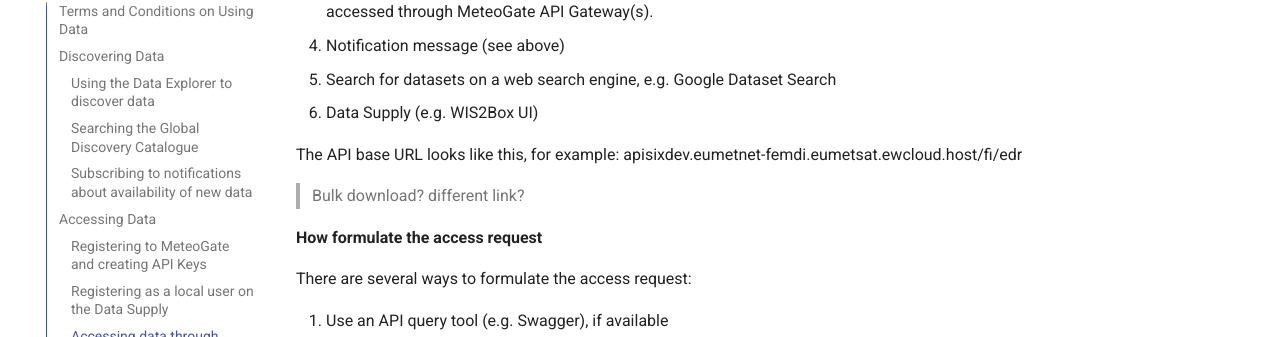
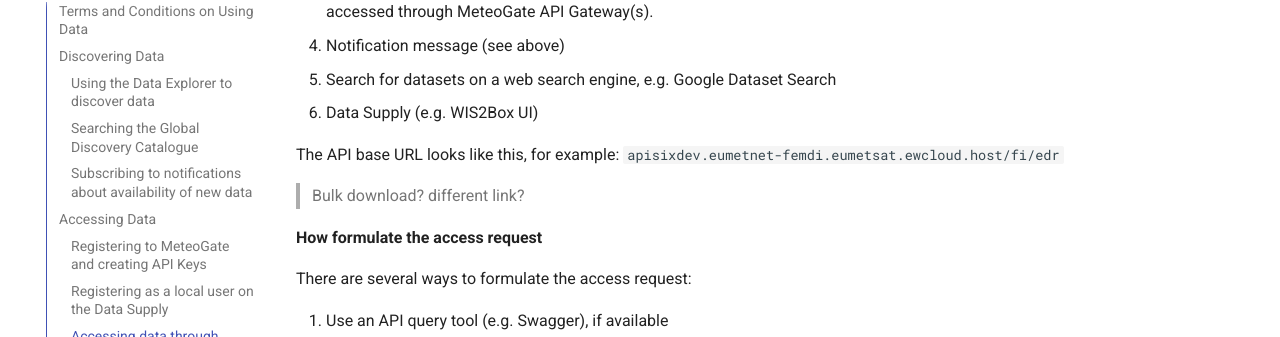
Before and after one commit to EUMETNET/meteogate-documentation, an MkDocs documentation site: the page built from docs/2-discovering-and-accessing-data.md, in a window 1280 px wide and 900 px high, scrolled down 4316 px. Shown: the part 115-452 px from the top of the window. Built offline with MkDocs 1.6.1 and Material for MkDocs 9.7.7, drawn with Linux system fonts in a browser that asks for light colours; comment, search, counter and statistics services are not loaded.

````diff
--- a/docs/2-discovering-and-accessing-data.md
+++ b/docs/2-discovering-and-accessing-data.md
@@ -129,7 +129,7 @@ There are several ways to find the API that can provide data for your needs:
 6.	Search for datasets on a web search engine, e.g. Google Dataset Search
 7.	Data Supply (e.g. WIS2Box UI)
 
-The API base URL looks like this, for example: apisixdev.eumetnet-femdi.eumetsat.ewcloud.host/fi/edr
+The API base URL looks like this, for example: ```apisixdev.eumetnet-femdi.eumetsat.ewcloud.host/fi/edr```
 
 > Bulk download? different link?
 
````
